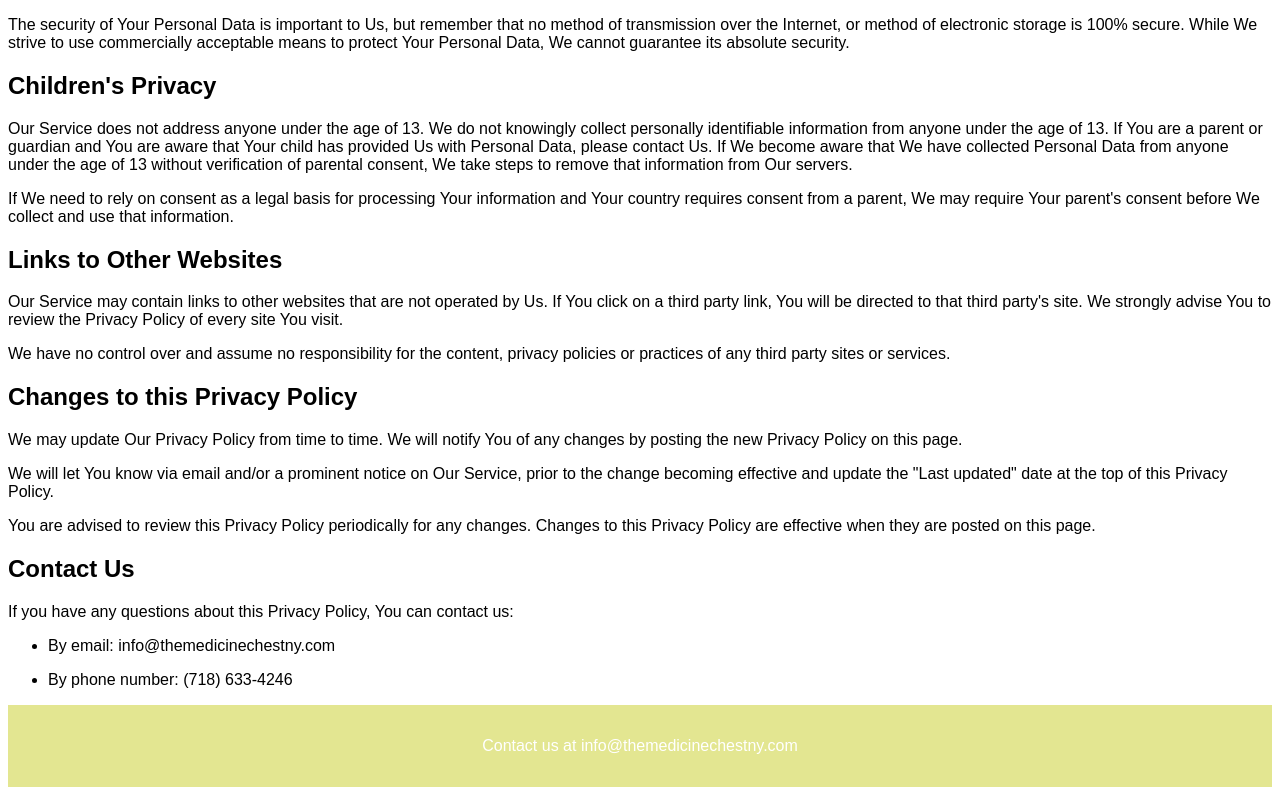
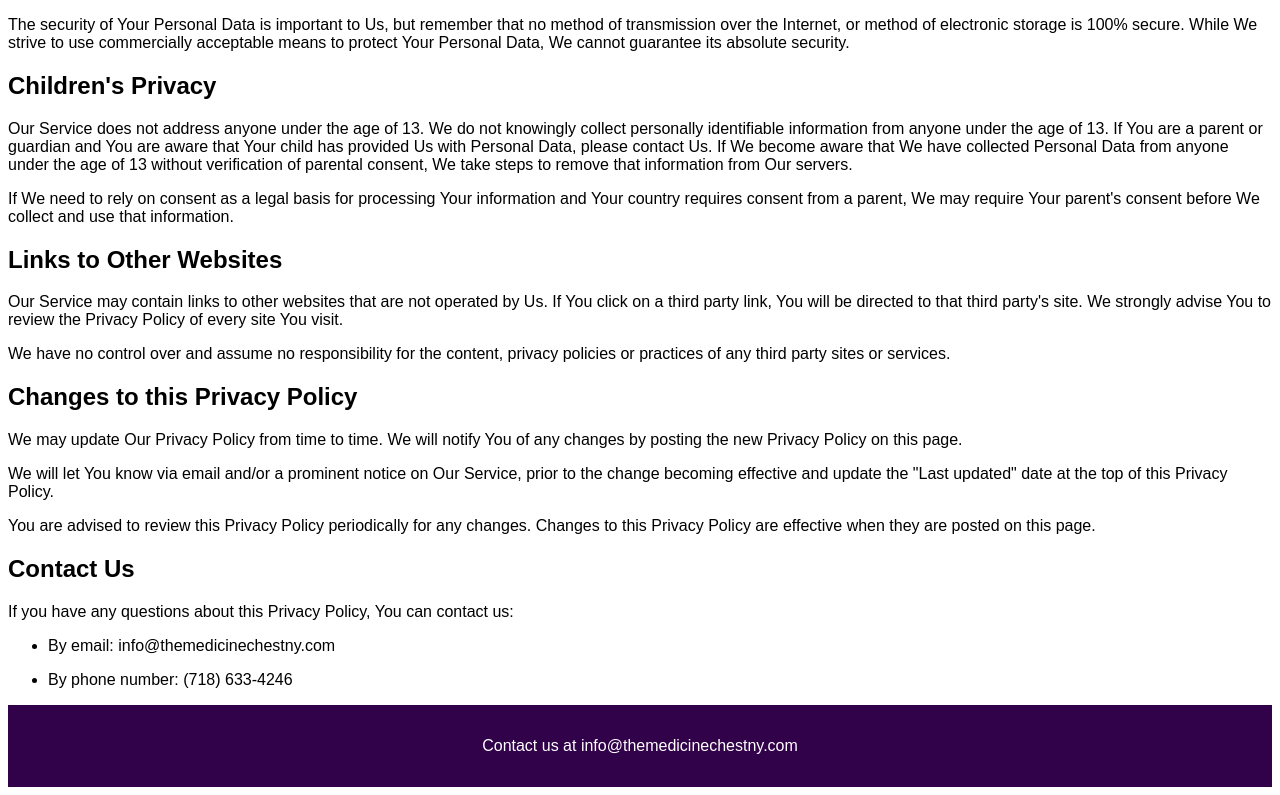
Before and after one commit to mcipublic01/themedicinechestny, a plain HTML site: page index.html in a window 1280 px wide. Shown: the part 4422-5217 px from the top of the page. Drawn offline with Linux system fonts and the light colour scheme; a script that the page names is missing.

Commit message:
Update style.css

```diff
--- a/style.css
+++ b/style.css
@@ -24,7 +24,7 @@ nav ul li a {
 }
 
 footer {
-    background-color: #e3e691;
+    background-color: #31014a;
     color: white;
     text-align: center;
     padding: 1em 0;
```
